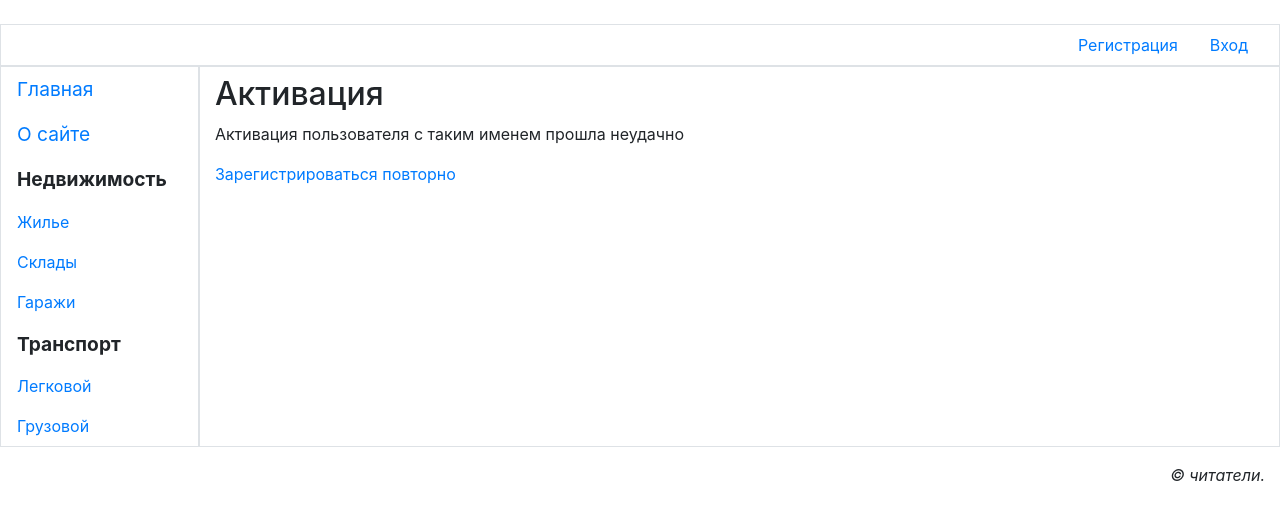
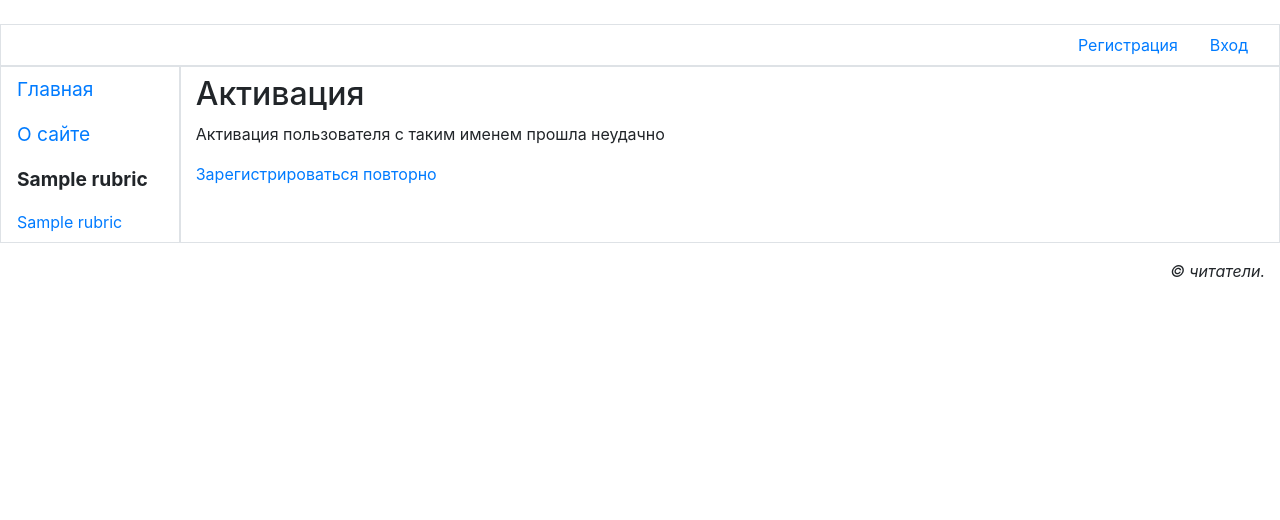
Before and after one commit to KseniiaKornilova/bulletin_board, a Django app: page /accounts/register/activate/1/ in a window 1280 px wide. Shown: the part 115-635 px from the top of the page. Run offline with Django 4.2, Linux system fonts and the light colour scheme; tables that the repository leaves empty hold one stand-in row (values such as "Sample post"); some libraries are stand-ins or nearby versions.

Commit message:
refactor navigation bar

```diff
--- a/bulletin_board/settings.py
+++ b/bulletin_board/settings.py
@@ -64,6 +64,7 @@ TEMPLATES = [
                 'django.template.context_processors.request',
                 'django.contrib.auth.context_processors.auth',
                 'django.contrib.messages.context_processors.messages',
+                'main.middlewares.bboard_context_processor',
             ],
         },
     },
--- /dev/null
+++ b/main/middlewares.py
@@ -0,0 +1,6 @@
+from .models import SubRubric
+
+def bboard_context_processor(request):
+    context = {}
+    context['rubrics'] = SubRubric.objects.all()
+    return context
--- a/main/models.py
+++ b/main/models.py
@@ -24,7 +24,7 @@ class SuperRubricManager(models.Manager):
         return super().get_queryset().filter(super_rubric__isnull=True)
 
 class SuperRubric(Rubric):
-    object = SuperRubricManager()
+    objects = SuperRubricManager()
 
     def __str__(self):
         return self.name
@@ -41,7 +41,7 @@ class SubRubricManager(models.Manager):
         return super().get_queryset().filter(super_rubric__isnull=False)
 
 class SubRubric(Rubric):
-    object = SubRubricManager()
+    objects = SubRubricManager()
 
     def __str__(self):
         return '%s - %s' % (self.super_rubric, self.name)
--- a/main/templates/layout/basic.html
+++ b/main/templates/layout/basic.html
@@ -41,13 +41,13 @@
             <nav class="col-md-auto nav flex-column border">
                 <a class="nav-link root" href="{% url 'main:index' %}">Главная</a>
                 <a class="nav-link root" href="{% url 'main:other' page='about' %}">О сайте</a>
-                <span class="nav-link root font-weight-bold">Недвижимость</span>
-                <a class="nav-link" href="#">Жилье</a>
-                <a class="nav-link" href="#">Склады</a>
-                <a class="nav-link" href="#">Гаражи</a>
-                <span class="nav-link root font-weight-bold" href="#">Транспорт</span>
-                <a class="nav-link" href="#">Легковой</a>
-                <a class="nav-link" href="#">Грузовой</a>
+                {% for rubric in rubrics %}
+                {% ifchanged rubric.super_rubric.pk %}
+                <span class="nav-link root font-weight-bold">
+                    {{ rubric.super_rubric.name }}</span>
+                {% endifchanged %}
+                <a class="nav-link" href="{% url 'main:by_rubric' pk=rubric.pk %}">{{ rubric.name }}</a>
+                {% endfor %}
             </nav>
             <section class="col border py-2">
                 {% bootstrap_messages %}
--- a/main/urls.py
+++ b/main/urls.py
@@ -4,6 +4,7 @@ from main import views
 app_name = 'main'
 urlpatterns = [
     path('', views.index, name='index'),
+    path('<int:pk>/', views.by_rubric, name='by_rubric'),
     path('<str:page>/', views.other_page, name='other'),
     path('accounts/register/activate/<str:sign>/', views.user_activate, name='register_activate'),
     path('accounts/register/done', views.RegisterDoneView.as_view(), name='register_done'),
--- a/main/views.py
+++ b/main/views.py
@@ -139,3 +139,7 @@ class PasswordResetConfirmUserView(PasswordResetConfirmView):
 # Вывод страницы с сообщением об успешном сбросе пароля
 class PasswordResetCompleteUserView(PasswordResetCompleteView):
     template_name = 'main/password_reset_complete.html'
+
+
+def by_rubric(request, pk):
+    pass
```
